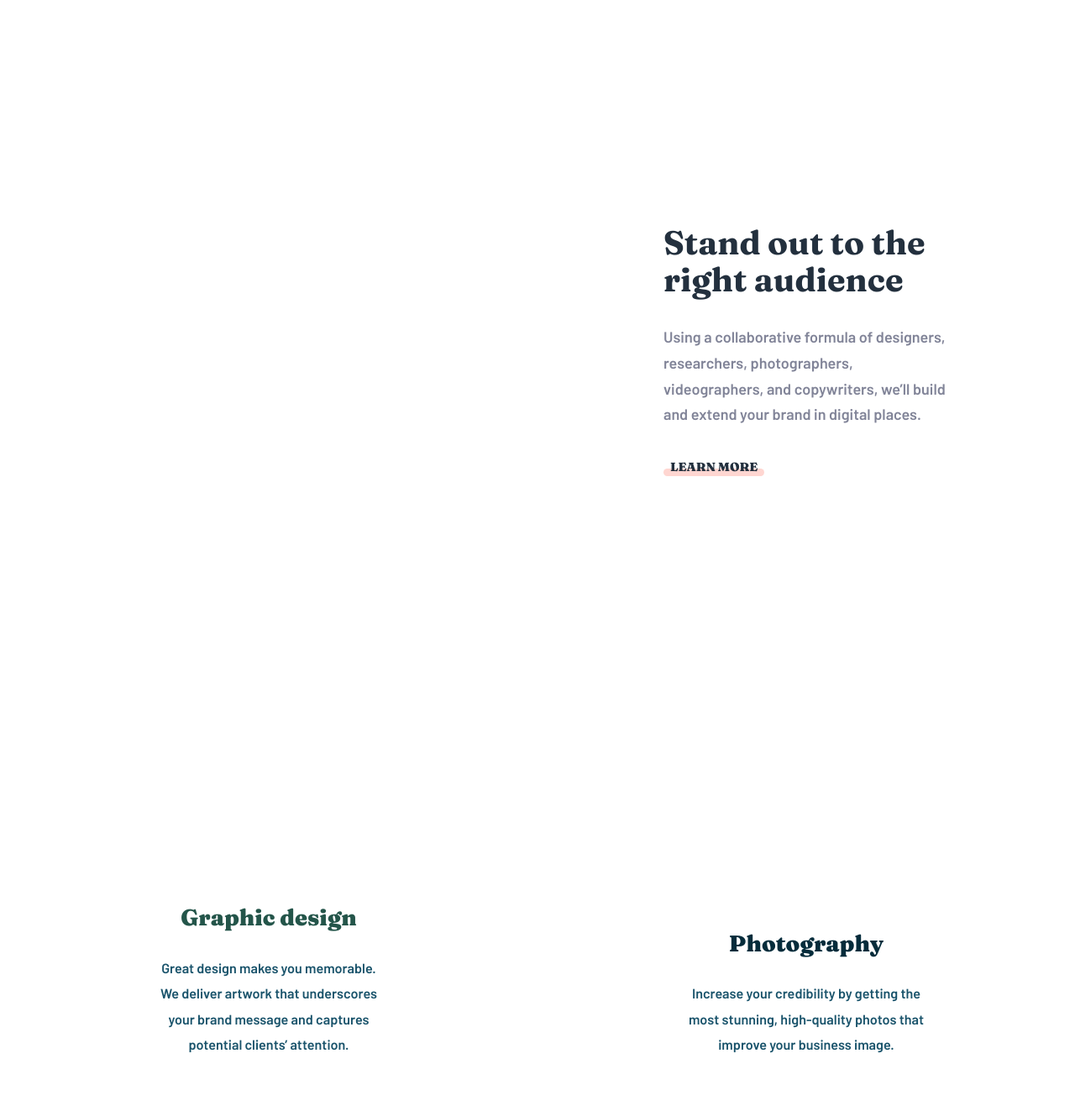
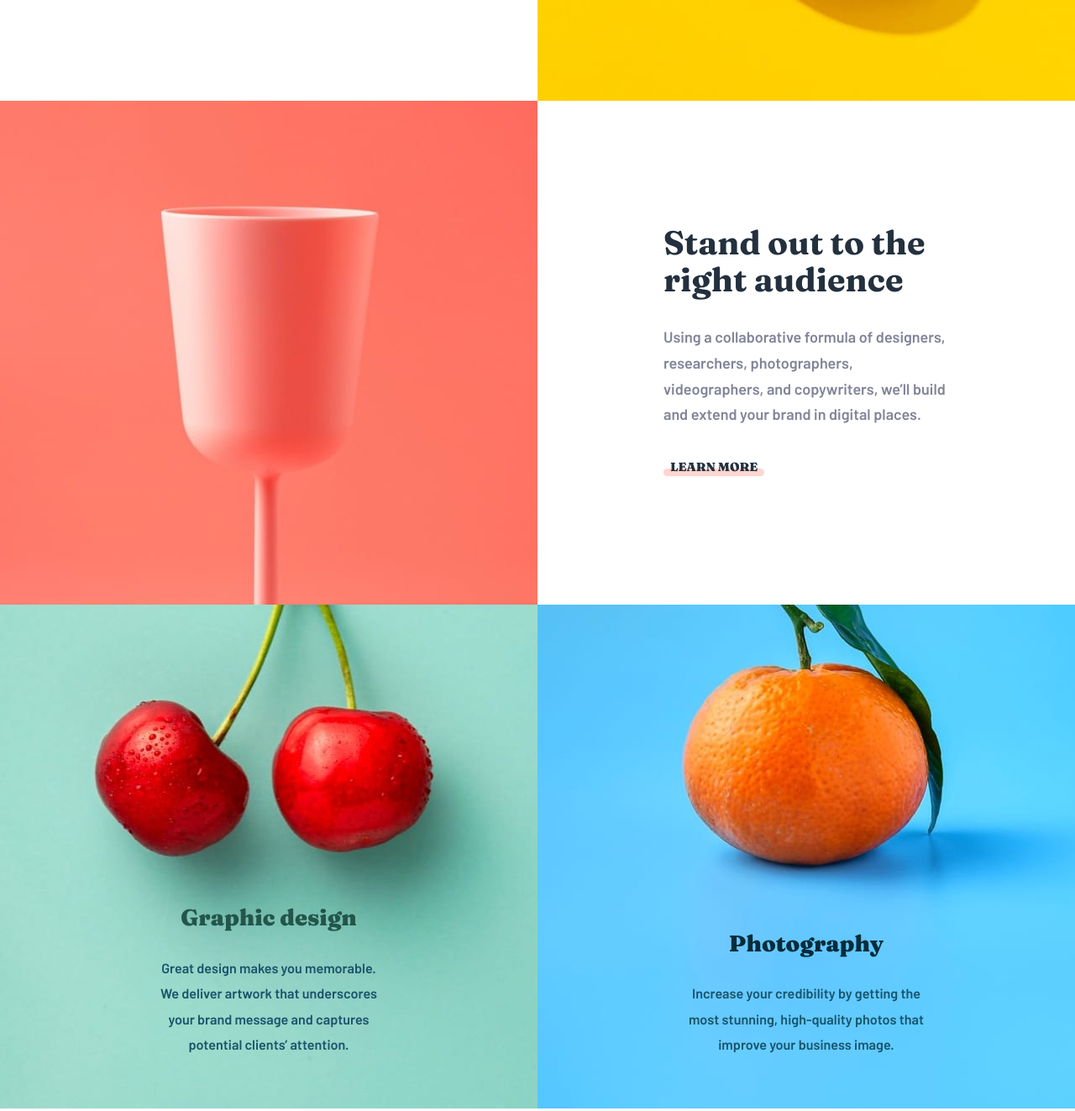
Before and after one commit to rubyeleanor/agency-landing-page, a plain HTML site: page index.html in a window 1280 px wide. Shown: the part 1280-2603 px from the top of the page at 84% size. Drawn offline with Linux system fonts and the light colour scheme; the site is published under a folder, as on GitHub Pages, so addresses that start at the root find nothing.

Commit message:
urls updated

```diff
--- a/app/js/script.js
+++ b/app/js/script.js
@@ -12,5 +12,4 @@ navLinks.forEach(i =>
     i.addEventListener('click', () => {
         openBtn.classList.remove('navbtn-open');
         navMenu.classList.remove('active');
-    })
-)
+    }))
--- a/app/scss/styles.scss
+++ b/app/scss/styles.scss
@@ -6,10 +6,10 @@ header {
     height: 538px;
     background-size: cover;
     background-position: center;
-    background-image: url('/images/mobile/image-header.jpg');
+    background-image: url('../images/mobile/image-header.jpg');
 
     @media screen and (min-width: 768px) {
-        background-image: url('/images/desktop/image-header.jpg');
+        background-image: url('../images/desktop/image-header.jpg');
         height: 800px;
     }
 }
@@ -173,10 +173,10 @@ header {
     background-size: cover;
     background-repeat: no-repeat;
     background-position: center;
-    background-image: url('/images/mobile/image-transform.jpg');
+    background-image: url('../images/mobile/image-transform.jpg');
 
     @media screen and (min-width: 768px) {
-        background-image: url('/images/desktop/image-transform.jpg');
+        background-image: url('../images/desktop/image-transform.jpg');
         grid-column: 2;
         grid-row: 1;
     }
@@ -188,10 +188,10 @@ header {
     background-size: cover;
     background-repeat: no-repeat;
     background-position: center;
-    background-image: url('/images/mobile/image-stand-out.jpg');
+    background-image: url('../images/mobile/image-stand-out.jpg');
 
     @media screen and (min-width: 768px) {
-        background-image: url('/images/desktop/image-stand-out.jpg');
+        background-image: url('../images/desktop/image-stand-out.jpg');
         grid-column: 1;
         grid-row: 2;
     }
@@ -266,10 +266,10 @@ header {
     background-size: cover;
     background-repeat: no-repeat;
     background-position: center;
-    background-image: url('/images/mobile/image-graphic-design.jpg');
+    background-image: url('../images/mobile/image-graphic-design.jpg');
 
     @media screen and (min-width: 768px) {
-        background-image: url('/images/desktop/image-graphic-design.jpg');
+        background-image: url('../images/desktop/image-graphic-design.jpg');
         grid-column: 1;
         grid-row: 3;
     }
@@ -286,10 +286,10 @@ header {
     background-size: cover;
     background-repeat: no-repeat;
     background-position: center;
-    background-image: url('/images/mobile/image-photography.jpg');
+    background-image: url('../images/mobile/image-photography.jpg');
 
     @media screen and (min-width: 768px) {
-        background-image: url('/images/desktop/image-photography.jpg');
+        background-image: url('../images/desktop/image-photography.jpg');
         grid-column: 2;
         grid-row: 3;
 
```
Also changed, not shown: dist/styles.css, 1 other file.
